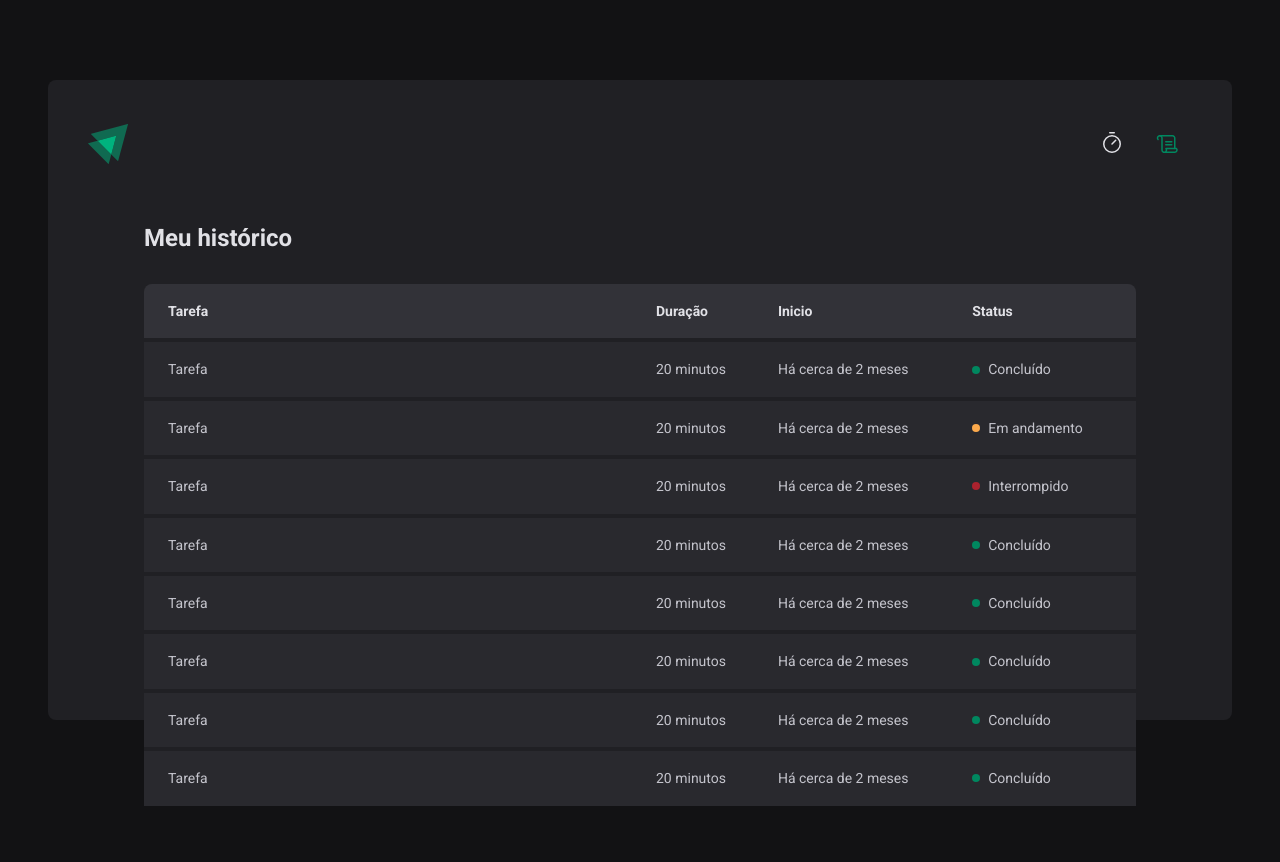
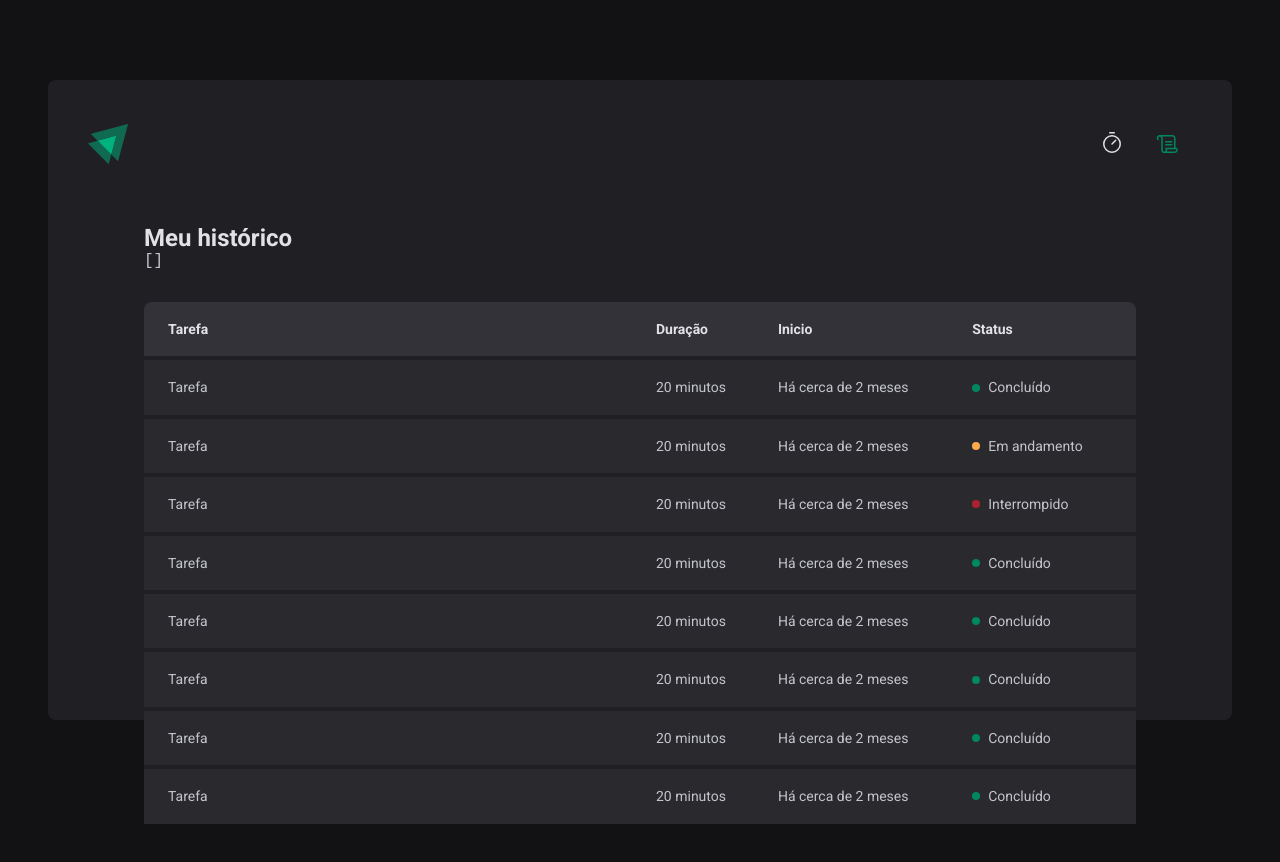
Before and after one commit to rnatu/ignite-aulas, a React (Vite) app in the folder reactjs-pt2/02-ignite-timer/: page /history in a window 1280 px wide. Shown: the top 862 px of the page. Built offline with nearby package versions, Linux system fonts and the light colour scheme.

Commit message:
feat: add cycle data from context on History page

```diff
--- a/reactjs-pt2/02-ignite-timer/src/contexts/CyclesContext.tsx
+++ b/reactjs-pt2/02-ignite-timer/src/contexts/CyclesContext.tsx
@@ -1,5 +1,5 @@
 import {
-  createContext, ReactNode, useMemo, useState,
+  createContext, ReactNode, useCallback, useMemo, useState,
 } from 'react';
 
 interface CreateCycleData {
@@ -17,6 +17,7 @@ interface Cycle {
 }
 
 interface CyclesContextType {
+  cycles: Cycle[]
   activeCycle: Cycle | undefined;
   activeCycleId: string | null,
   amountSecondsPassed: number,
@@ -39,14 +40,22 @@ export function CyclesContextProvider({ children }: CyclesContextProviderProps)
 
   const activeCycle = cycles.find((cycle) => cycle.id === activeCycleId);
 
-  function markCurrentCycleAsFinished() {
+  const markCurrentCycleAsFinished = useCallback(() => {
     setCycles((state) => state.map((cycle) => {
       if (cycle.id === activeCycleId) {
         return { ...cycle, finishedDate: new Date() };
       }
       return cycle;
     }));
-  }
+  }, []);
+  // function markCurrentCycleAsFinished() {
+  //   setCycles((state) => state.map((cycle) => {
+  //     if (cycle.id === activeCycleId) {
+  //       return { ...cycle, finishedDate: new Date() };
+  //     }
+  //     return cycle;
+  //   }));
+  // }
 
   function setSecondsPassed(seconds: number) {
     setAmountSecondsPassed(seconds);
@@ -85,6 +94,7 @@ export function CyclesContextProvider({ children }: CyclesContextProviderProps)
     <cyclesContext.Provider value={useMemo(
       () => (
         {
+          cycles,
           activeCycle,
           activeCycleId,
           amountSecondsPassed,
@@ -95,6 +105,7 @@ export function CyclesContextProvider({ children }: CyclesContextProviderProps)
 
         }),
       [
+        cycles,
         activeCycle,
         activeCycleId,
         amountSecondsPassed,
--- a/reactjs-pt2/02-ignite-timer/src/pages/History/index.tsx
+++ b/reactjs-pt2/02-ignite-timer/src/pages/History/index.tsx
@@ -1,9 +1,17 @@
+import { useContext } from 'react';
+import { cyclesContext } from '../../contexts/CyclesContext';
 import { HistoryContainer, HistoryList, Status } from './styles';
 
 export function History() {
+  const { cycles } = useContext(cyclesContext);
+
   return (
     <HistoryContainer>
       <h1>Meu histórico</h1>
+
+      <pre>
+        {JSON.stringify(cycles, null, 2)}
+      </pre>
 
       <HistoryList>
         <table>
--- a/reactjs-pt2/02-ignite-timer/src/pages/Home/components/Countdown/index.tsx
+++ b/reactjs-pt2/02-ignite-timer/src/pages/Home/components/Countdown/index.tsx
@@ -49,7 +49,7 @@ export function CountDown() {
     return () => {
       clearInterval(interval);
     };
-  }, [activeCycle, totalSeconds, activeCycleId, markCurrentCycleAsFinished]);
+  }, [activeCycle, activeCycleId, markCurrentCycleAsFinished]);
 
   useEffect(() => {
     if (activeCycle) {
```
